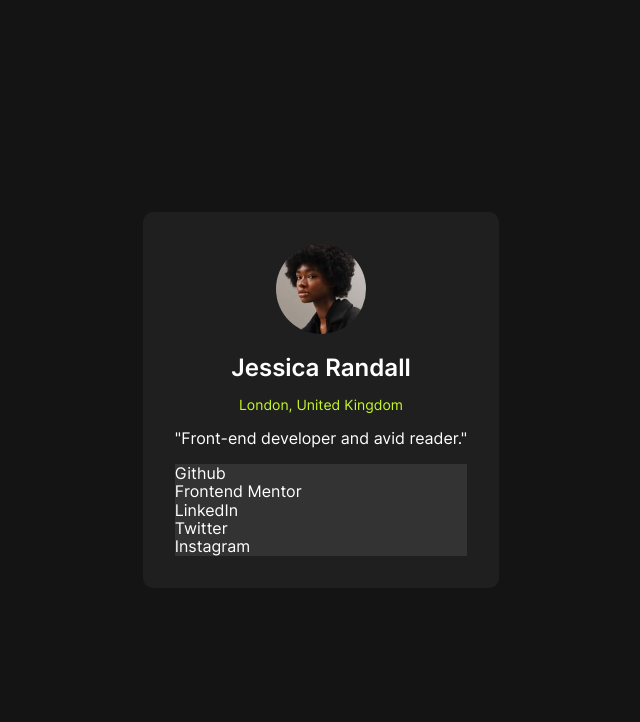
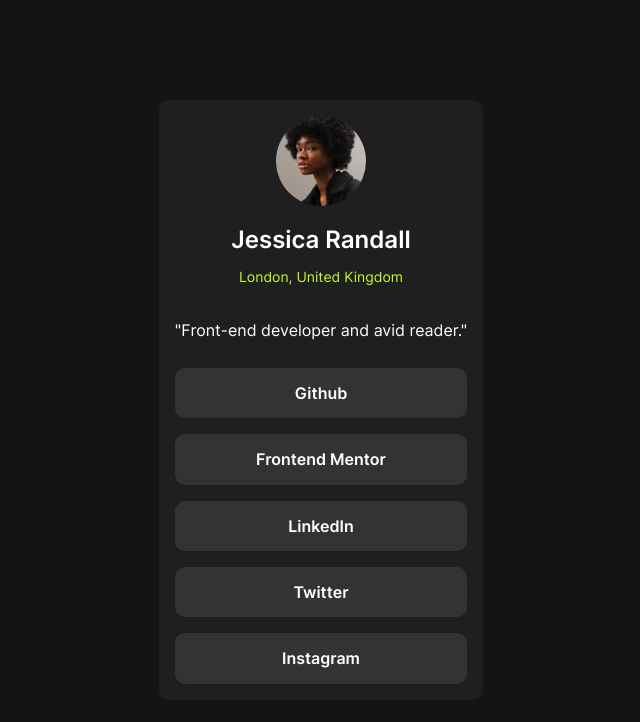
Before and after one commit to BoxyPipesnake/Social-links-profile, a plain HTML site: page index.html in a window 1280 px wide. Shown: the whole page, without its empty margins (319-959 px from the left). Drawn offline with Linux system fonts and the light colour scheme.

Commit message:
Finish social media section and adjust padding and margin in .main-container

```diff
--- a/styles.css
+++ b/styles.css
@@ -27,7 +27,8 @@ body {
 
 .main-container {
     background-color: var(--grey-800);
-    padding: 2rem;
+    padding: 1rem;
+    margin: 1rem;
     border-radius: 10px;
 }
 
@@ -51,10 +52,25 @@ body {
 .location {
     font-size: 0.875rem;
     color: var(--green);
+    margin-bottom: 2.25rem;
+}
+
+.self-description {
+    margin-bottom: 1.75rem;
+}
+
+/* social-media section */
+
+.social-media {
+    display: flex;
+    flex-direction: column;
+    gap: 1rem;
 }
 
 .link-container {
     background-color: var(--grey-700);
+    font-weight: 600;
+    text-align: center;
+    padding: 1rem;
+    border-radius: 10px;
 }
-
-/* social-media section */
```
